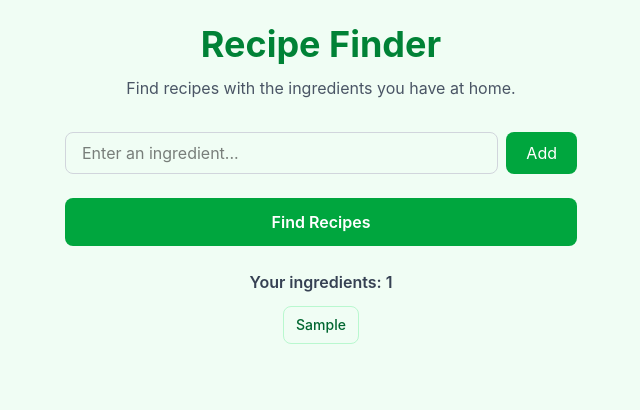
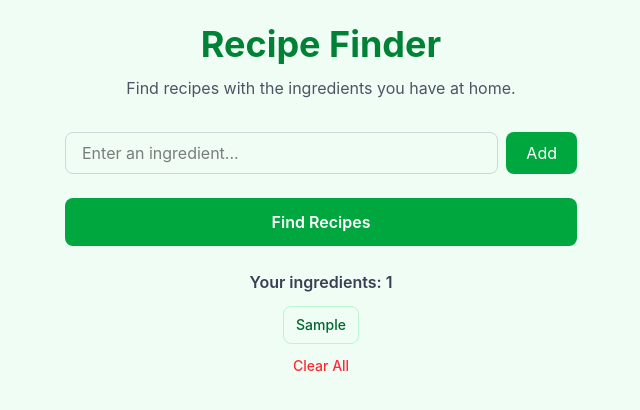
Before and after one commit to RGalrao/recipes_app, a React (Vite) app: page / in a window 1280 px wide. Both pictures are taken after typing "Sample" into the empty fields and a click on the button "Add". Shown: the top 410 px of the page, without its empty margins (319-959 px from the left). Built offline with nearby package versions, Linux system fonts and the light colour scheme.

Commit message:
feat: add clear all ingredients functionality

```diff
--- a/src/App.jsx
+++ b/src/App.jsx
@@ -39,6 +39,10 @@ function App() {
         (_, index) => index !== indexToRemove
       )
     )
+  }
+
+  const handleClearIngredients = () => {
+    setIngredients([])
   }
 
   const handleSearchRecipes = async () => {
@@ -154,6 +158,16 @@ function App() {
           onRemoveIngredient={handleRemoveIngredient}
         />
 
+        {ingredients.length > 0 && (
+          <div className="mt-3 flex justify-center">
+            <button
+              onClick={handleClearIngredients}
+              className="cursor-pointer text-sm font-medium text-red-500 transition hover:text-red-700"
+            >
+              Clear All
+            </button>
+          </div>
+        )}
       </div>
 
       {error && (
```
